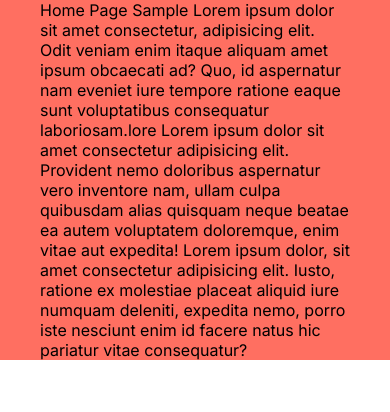
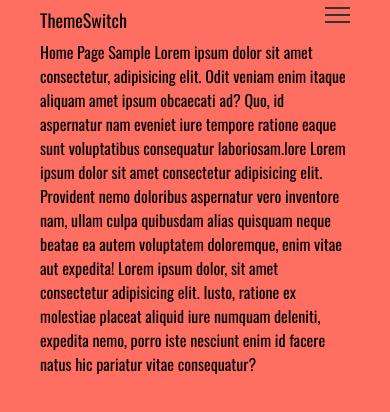
Before and after one commit to Lahirutech/mongodb-nextjs-connection-sample, a Next.js app: page / in a window 390 px wide. Shown: the top 412 px of the page. Built offline with nearby package versions, Linux system fonts and the light colour scheme.

Commit message:
feat(nav):add navbar with responsive styles

```diff
--- a/src/app/globals.css
+++ b/src/app/globals.css
@@ -7,6 +7,7 @@
 body {
   max-width: 100vw;
   overflow-x: hidden;
+  font-family: "Roboto";
 }
 a {
   color: inherit;
@@ -15,14 +16,13 @@ a {
 
 .container {
   min-height: 100vh;
-  background-color: var(--background);
+  background-color: var(--accent);
 }
 
 .wrapper {
   max-width: 1736px;
   margin-left: auto;
   margin-right: auto;
-  background-color: var(--accent);
   padding-left: 70px;
   padding-right: 70px;
 }
--- a/src/app/layout.tsx
+++ b/src/app/layout.tsx
@@ -2,9 +2,11 @@ import "./styles/colors.css";
 import "./globals.css";
 import "./styles/responsive.css";
 import type { Metadata } from "next";
-import { Inter } from "next/font/google";
+import { Inter, Oswald } from "next/font/google";
+import Navbar from "@/components/navbar/Navbar";
 
 const inter = Inter({ subsets: ["latin"] });
+const roboto = Oswald({ subsets: ["latin"], weight: ["400", "700"] });
 
 export const metadata: Metadata = {
   title: "Create Next App",
@@ -18,9 +20,12 @@ export default function RootLayout({
 }) {
   return (
     <html lang="en">
-      <body className={inter.className}>
+      <body className={`${inter.className} ${roboto.className}`}>
         <div className="container">
-          <div className="wrapper">{children}</div>
+          <div className="wrapper">
+            <Navbar />
+            {children}
+          </div>
         </div>
       </body>
     </html>
--- /dev/null
+++ b/src/components/authSwitch/AuthSwitch.tsx
@@ -0,0 +1,45 @@
+"use client";
+import React, { useState } from "react";
+import styles from "./authSwitch.module.css";
+import Link from "next/link";
+
+export default function AuthSwitch() {
+  const [open, setOpen] = useState("");
+  const [toggle, setToggle] = useState("");
+
+  const menueClicked = () => {
+    if (toggle == styles.toggle) {
+      setToggle("");
+    } else {
+      setToggle(styles.toggle);
+    }
+
+    if (open == styles.open) {
+      setOpen(" ");
+    } else setOpen(styles.open);
+  };
+
+  return (
+    <div>
+      <Link href="" className={styles.link}>
+        Login
+      </Link>
+
+      <div
+        className={`${styles.mobileMenueIcon} ${toggle}`}
+        onClick={() => menueClicked()}
+      >
+        <div className={styles.line1}></div>
+        <div className={styles.line2}></div>
+        <div className={styles.line3}></div>
+      </div>
+
+      <div className={`${styles.mobileMenue} ${open} `}>
+        <Link href="">Login</Link>
+        <Link href="">Home</Link>
+        <Link href="">Contact</Link>
+        <Link href="">About</Link>
+      </div>
+    </div>
+  );
+}
--- /dev/null
+++ b/src/components/authSwitch/authSwitch.module.css
@@ -0,0 +1,61 @@
+.mobileMenueIcon {
+  height: 16px;
+  width: 25px;
+  flex-direction: column;
+  justify-content: space-between;
+  cursor: pointer;
+  display: none;
+}
+.mobileMenueIcon div {
+  height: 2px;
+  width: 100%;
+  background-color: var(--text);
+  transition: 0.3s ease-in;
+}
+
+.toggle .line1 {
+  transform: rotate(-45deg) translate(-5px, 6px);
+}
+.toggle .line2 {
+  opacity: 0;
+}
+.toggle .line3 {
+  transform: rotate(45deg) translate(-4px, -6px);
+}
+
+.mobileMenue {
+  display: none;
+  position: absolute;
+  top: 40px;
+  left: 0;
+  /* background-color: var(--accent); */
+  background-color: white;
+  height: calc(100vh - 40px);
+  width: 100%;
+  flex-direction: column;
+  align-items: center;
+  justify-content: center;
+  gap: 40px;
+  font-size: 36px;
+  transform: scaleX(0); /* Initially scale the element horizontally to 0 */
+  transform-origin: right; /* Set the transform origin to the right */
+  transition: transform 1s; /* Apply the transition to the transform property */
+}
+
+.open {
+  transform: scaleX(
+    1
+  ); /* When the element is active, scale it back to its original width */
+}
+
+@media screen and (max-width: 768px) {
+  .link {
+    display: none;
+  }
+  .mobileMenueIcon {
+    display: flex;
+  }
+  .mobileMenue {
+    display: flex;
+  }
+}
--- /dev/null
+++ b/src/components/navbar/Navbar.tsx
@@ -0,0 +1,29 @@
+import React from "react";
+import styles from "./navbar.module.css";
+import Link from "next/link";
+import ThemeSwitch from "../themeSwitch/ThemeSwitch";
+import AuthSwitch from "../authSwitch/AuthSwitch";
+
+export default function Navbar() {
+  return (
+    <div className={styles.container}>
+      <div className={styles.logo}>
+        Aussie <span className={styles.go}>Go</span>
+      </div>
+
+      <div className={styles.links}>
+        <ThemeSwitch />
+        <Link href="" className={styles.link}>
+          Home{" "}
+        </Link>
+        <Link href="" className={styles.link}>
+          Contact
+        </Link>
+        <Link href="" className={styles.link}>
+          About
+        </Link>
+        <AuthSwitch />
+      </div>
+    </div>
+  );
+}
--- /dev/null
+++ b/src/components/navbar/navbar.module.css
@@ -0,0 +1,38 @@
+.container {
+  display: flex;
+  align-items: center;
+  justify-content: space-between;
+  height: 40px;
+  font-size: 18px;
+}
+
+.logo {
+  display: flex;
+  flex: 2;
+  font-family: "Inter";
+}
+.go {
+  font-weight: bold;
+}
+.links {
+  display: flex;
+  justify-content: space-between;
+  flex: 1;
+  gap: 8px;
+}
+
+@media screen and (max-width: 1336px) {
+  .container {
+    font-size: 18px;
+  }
+  .links {
+    gap: 5px;
+  }
+}
+
+@media screen and (max-width: 768px) {
+  .link,
+  .logo {
+    display: none;
+  }
+}
--- /dev/null
+++ b/src/components/themeSwitch/ThemeSwitch.tsx
@@ -0,0 +1,7 @@
+import React from 'react'
+
+export default function ThemeSwitch() {
+  return (
+    <div>ThemeSwitch</div>
+  )
+}
```
Also changed, not shown: src/components/themeSwitch/themeSwitch.module.css (added).
